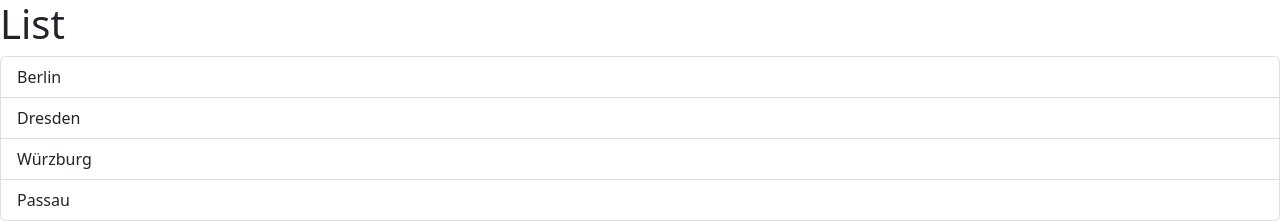
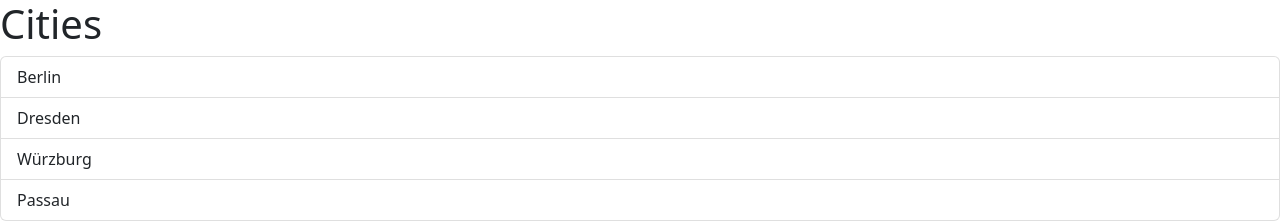
Before and after one commit to Efe-Oral/react-app, a React (Vite) app: page / in a window 1280 px wide. Shown: the top 221 px of the page. Built offline with nearby package versions, Linux system fonts and the light colour scheme.

Commit message:
dynamic interface added

```diff
--- a/src/App.tsx
+++ b/src/App.tsx
@@ -2,10 +2,11 @@ import Message from "./Message";
 import ListGroup from "./components/ListGroup";
 
 function App() {
+  const items = ["Berlin", "Dresden", "Würzburg", "Passau"];
   return (
     <div>
       {" "}
-      <ListGroup />{" "}
+      <ListGroup itemsets={items} heading="Cities" />{" "}
     </div>
   );
 }
--- a/src/components/ListGroup.tsx
+++ b/src/components/ListGroup.tsx
@@ -1,13 +1,15 @@
 import { Fragment } from "react/jsx-runtime";
 import { MouseEvent, useState } from "react";
 
-function ListGroup() {
-  const items = ["Berlin", "Dresden", "Würzburg", "Passau"];
+interface Props {
+  itemsets: string[];
+  heading: string;
+}
+function ListGroup(props: Props) {
   //State hook
   const [selectedIndex, setSelectedIndex] = useState(-1);
-
   const getMessage = () => {
-    return items.length === 0 ? <p> No items found </p> : null;
+    return props.itemsets.length === 0 ? <p> No items found </p> : null;
   };
   /* Alternative way of cheking "No items found"
   if (items.length === 0)
@@ -25,10 +27,10 @@ function ListGroup() {
   //{items.length === 0 ? <p> No items found </p> : null} = getMessage()
   return (
     <Fragment>
-      <h1> List </h1>
-      {items.length === 0 ? <p> No items found </p> : null}
+      <h1> {props.heading} </h1>
+      {props.itemsets.length === 0 ? <p> No items found </p> : null}
       <ul className="list-group">
-        {items.map((item, index) => (
+        {props.itemsets.map((item, index) => (
           <li
             className={
               selectedIndex === index
```
